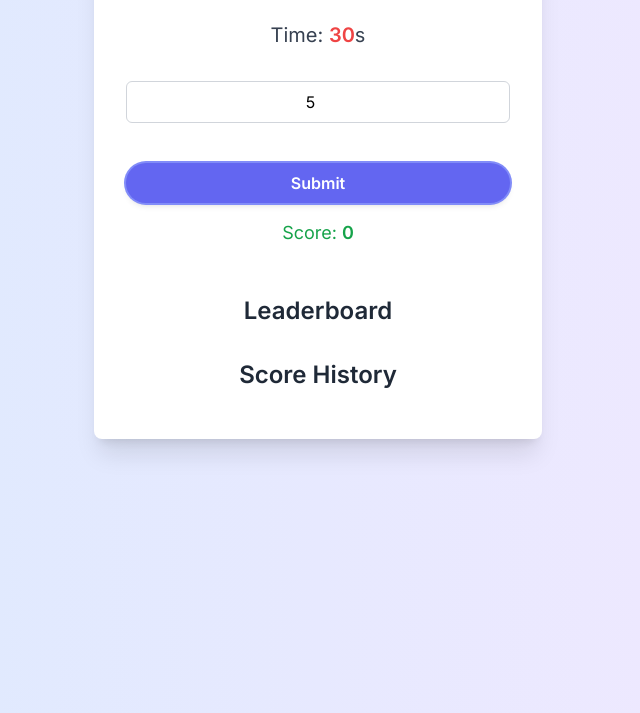
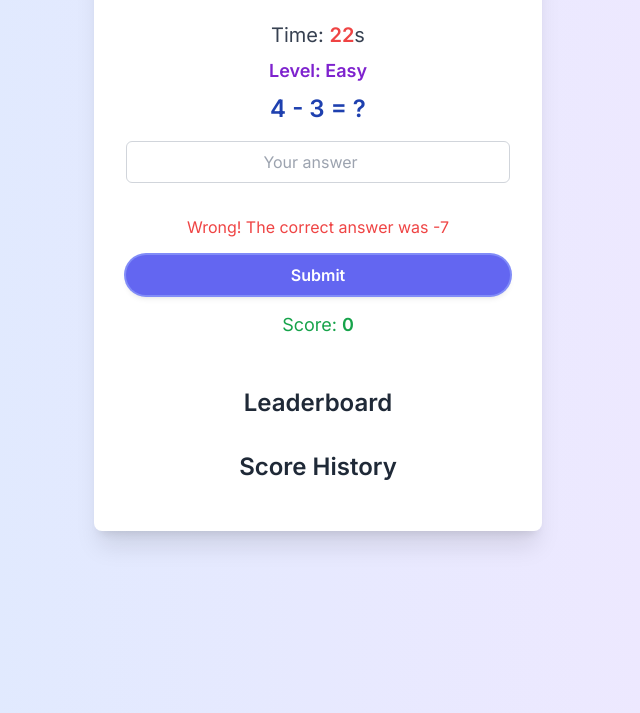
Before and after one commit to YPoornima/mindmath-app, a plain HTML site: page index.html in a window 1280 px wide. Both pictures are taken after typing "5" into the empty fields and a click on the button "Submit". Shown: the part 87-800 px from the top of the page, without its empty margins (322-962 px from the left). Drawn offline with nearby package versions, Linux system fonts and the light colour scheme.

Commit message:
Update index.html

```diff
--- a/index.html
+++ b/index.html
@@ -112,7 +112,7 @@
       leaderboardList.innerHTML = '';
       scores.forEach((entry, index) => {
         const li = document.createElement('li');
-        li.textContent = ${index + 1}. ${entry.name} - ${entry.score};
+        li.textContent = `${index + 1}. ${entry.name} - ${entry.score}`;
         leaderboardList.appendChild(li);
       });
     }
@@ -121,7 +121,7 @@
       historyList.innerHTML = '';
       history.forEach(entry => {
         const li = document.createElement('li');
-        li.textContent = ${entry.date}: ${entry.score} points;
+        li.textContent = `${entry.date}: ${entry.score} points`;
         historyList.appendChild(li);
       });
     }
@@ -136,7 +136,7 @@
       const level = getLevel();
 
       // Update Level Display
-      levelElement.textContent = Level: ${level};
+      levelElement.textContent = `Level: ${level}`;
       levelElement.classList.add('fade');
       setTimeout(() => {
         levelElement.classList.remove('fade');
@@ -161,7 +161,7 @@
         }
       }
 
-      currentQuestion = ${a} ${op} ${b};
+      currentQuestion = `${a} ${op} ${b}`;
       correctAnswer = Math.round(eval(currentQuestion));
       questionElement.textContent = currentQuestion + ' = ?';
     }
@@ -189,7 +189,7 @@
         feedbackElement.className = "mt-4 mb-4 text-center font-medium text-green-500";
         score++;
       } else {
-        feedbackElement.textContent = Wrong! The correct answer was ${correctAnswer};
+        feedbackElement.textContent = `Wrong! The correct answer was ${correctAnswer}`;
         feedbackElement.className = "mt-4 mb-4 text-center font-medium text-red-500";
       }
 
```
